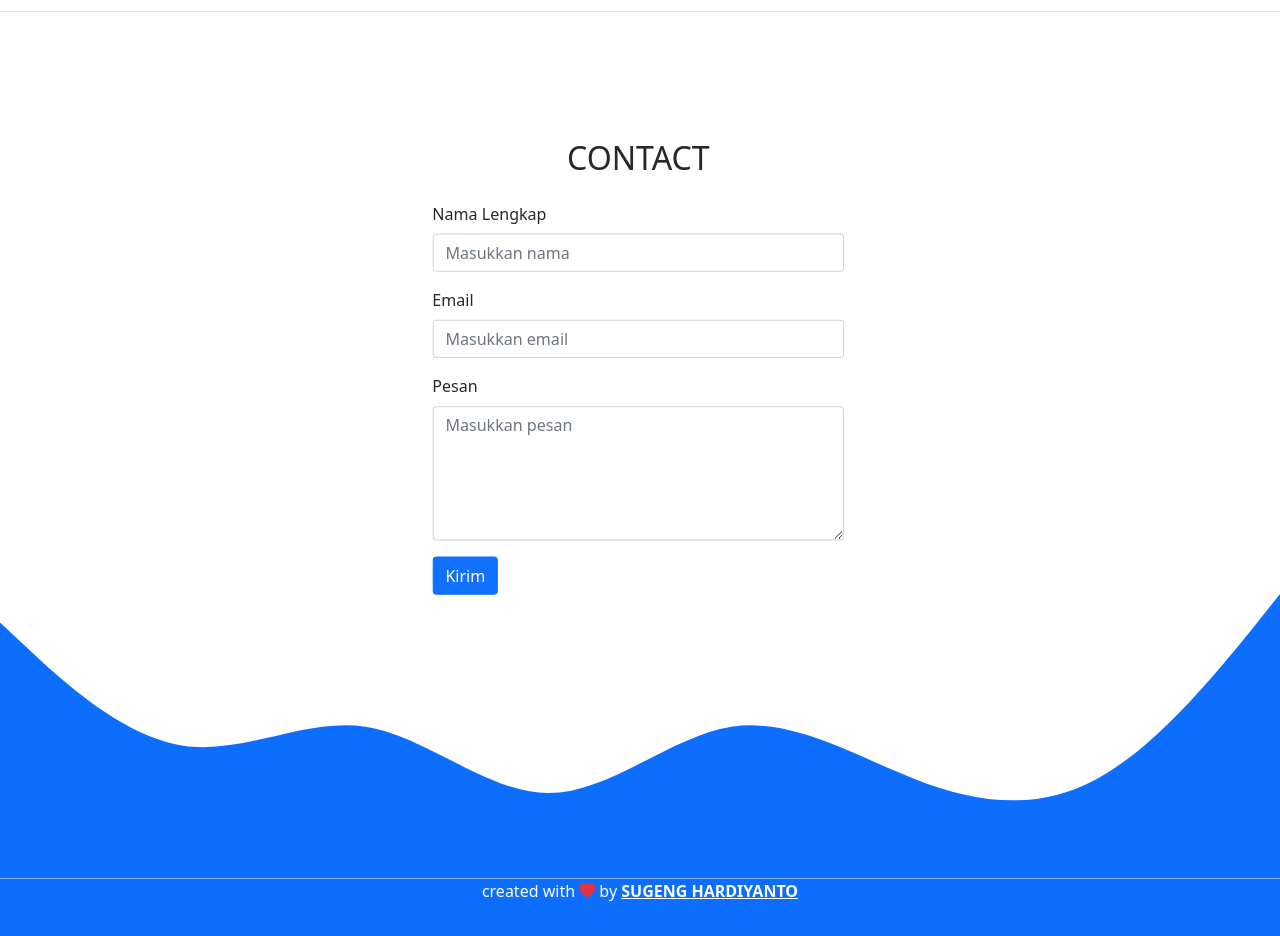
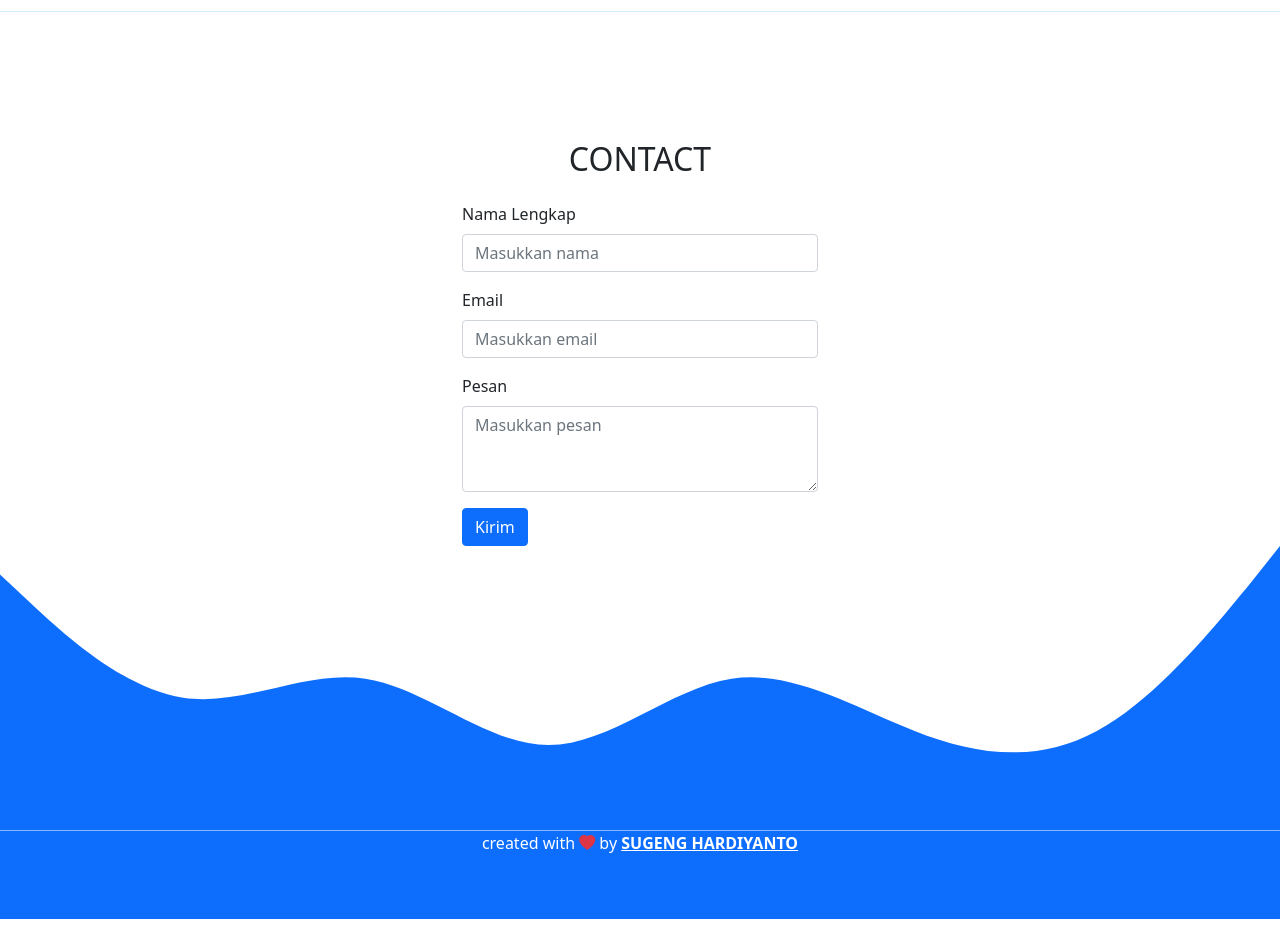
Before and after one commit to sugengh/sugeng.github.io, a plain HTML site: page index.html in a window 1280 px wide. Shown: the part 2120-3056 px from the top of the page. Drawn offline with nearby package versions, Linux system fonts and the light colour scheme.

Commit message:
menghapus aninasi contact dan mengganti warna link

```diff
--- a/index.html
+++ b/index.html
@@ -121,7 +121,7 @@
 
     <!-- contact -->
      <section id="contact">
-       <div class="contener" data-aos="zoom-out-right" data-aos-offset="300" data-aos-duration="3000">
+       <div class="container">
          <div class="row text-center mb-3">
            <div class="col">
              <h2>CONTACT</h2>
@@ -143,11 +143,11 @@
                </div>
               <div class="mb-3">
                 <label for="email" class="form-label">Email</label>
-                <input type="email" class="form-control" id="email" placeholder="Masukkan email" name="email" />
+                <input type="email" class="form-control"  id="email" placeholder="Masukkan email" name="email" />
                </div>
               <div class="mb-3">
                 <label for="Pesan" class="form-label">Pesan</label>
-                <textarea class="form-control" id="pesan" rows="5" placeholder="Masukkan pesan" name="pesan"></textarea>
+                <textarea class="form-control" id="pesan" rows="3" placeholder="Masukkan pesan" name="pesan"></textarea>
               </div>
 
               <button type="submit" class="btn btn-primary btn-kirim">Kirim</button>
--- a/style.css
+++ b/style.css
@@ -23,7 +23,7 @@ body {
   .nav-link:hover::after {
     content: "";
     display: block;
-    border-bottom: 3px solid black;
+    border-bottom: 3px solid rgb(160, 116, 33);
     width: 40%;
     margin: auto;
     padding-bottom: 5px;
```
